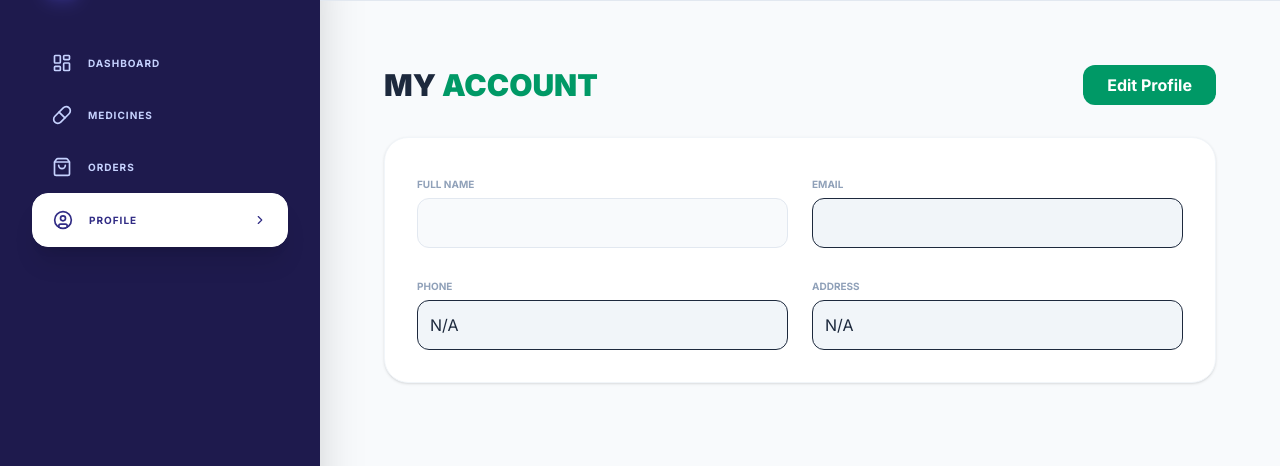
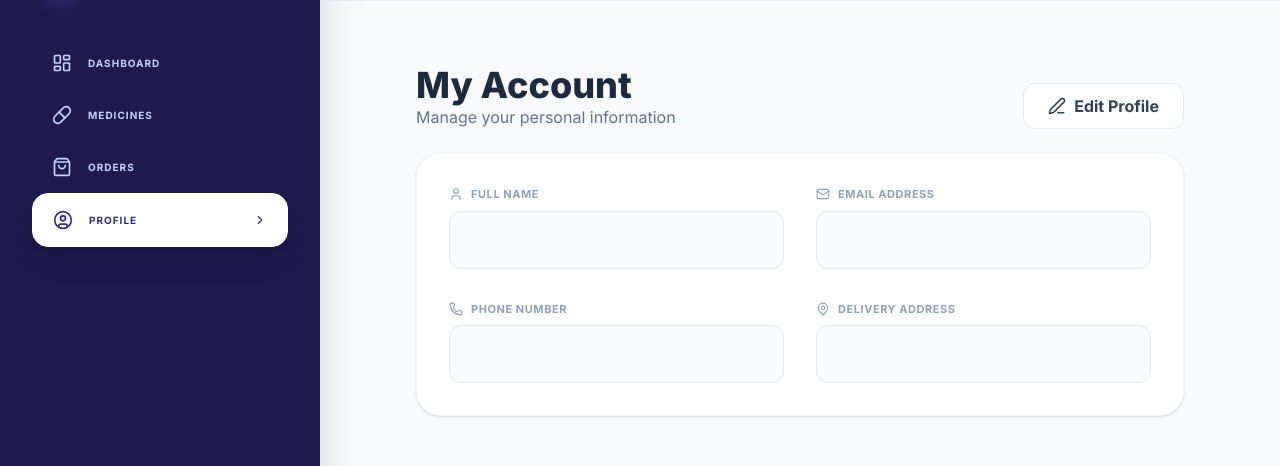
Before and after one commit to alhaz-431/storefrontend, a Next.js app: page /seller/profile in a window 1280 px wide. Shown: the part 160-626 px from the top of the page. Built offline with nearby package versions, Linux system fonts and the light colour scheme; no server answers.

Commit message:
updated profile page

```diff
--- a/src/app/(seller)/seller/profile/page.tsx
+++ b/src/app/(seller)/seller/profile/page.tsx
@@ -1,8 +1,7 @@
 "use client";
 
 import { useState, useEffect } from "react";
-import { motion } from "framer-motion";
-import { User, Mail, Phone, MapPin, Edit3, Save, Loader2 } from "lucide-react";
+import { User, Mail, Phone, MapPin, Loader2, Save, X, Edit3 } from "lucide-react";
 import { toast } from "react-hot-toast";
 
 interface SellerData {
@@ -19,15 +18,10 @@ export default function SellerProfile() {
   const [updating, setUpdating] = useState(false);
 
   const [sellerInfo, setSellerInfo] = useState<SellerData>({
-    name: "",
-    email: "",
-    phone: "",
-    address: "",
-    role: "Seller"
+    name: "", email: "", phone: "", address: "", role: "Seller"
   });
 
   const [tempData, setTempData] = useState<SellerData>({ ...sellerInfo });
-
   const API_BASE = "https://storemedistore.onrender.com/api";
 
   const loadProfileData = async () => {
@@ -38,7 +32,7 @@ export default function SellerProfile() {
         headers: { "Authorization": `Bearer ${token}` }
       });
       const data = await res.json();
-      const user = data.data || data;
+      const user = data.user || data.data || data;
 
       if (user) {
         const fetchedData = {
@@ -58,33 +52,27 @@ export default function SellerProfile() {
     }
   };
 
-  useEffect(() => {
-    loadProfileData();
-  }, []);
+  useEffect(() => { loadProfileData(); }, []);
 
   const handleSave = async () => {
     setUpdating(true);
     const toastId = toast.loading("আপডেট হচ্ছে...");
     try {
       const token = localStorage.getItem("token")?.replace(/['"]+/g, '');
-
-      // যেহেতু ডাটাবেজে আপাতত শুধু 'name' আপডেট করার ফিল্ড আছে
-      const payload = { name: tempData.name };
-
       const res = await fetch(`${API_BASE}/auth/profile`, {
         method: "PATCH",
         headers: {
           "Content-Type": "application/json",
           "Authorization": `Bearer ${token}`
         },
-        body: JSON.stringify(payload)
+        body: JSON.stringify(tempData)
       });
 
       if (!res.ok) throw new Error("আপডেট ব্যর্থ হয়েছে");
 
       setSellerInfo(tempData);
       setIsEditing(false);
-      toast.success("সফলভাবে আপডেট হয়েছে!", { id: toastId });
+      toast.success("প্রোফাইল আপডেট হয়েছে!", { id: toastId });
     } catch (error) {
       toast.error("আপডেট করা সম্ভব হয়নি", { id: toastId });
     } finally {
@@ -100,41 +88,41 @@ export default function SellerProfile() {
 
   return (
     <div className="p-6 min-h-screen bg-slate-50">
-      <div className="max-w-4xl mx-auto">
-        <div className="flex justify-between items-center mb-8">
-          <h1 className="text-3xl font-black">MY <span className="text-emerald-600">ACCOUNT</span></h1>
+      <div className="max-w-3xl mx-auto">
+        <div className="flex justify-between items-end mb-6">
+          <div>
+            <h1 className="text-4xl font-extrabold text-slate-800">My Account</h1>
+            <p className="text-slate-500">Manage your personal information</p>
+          </div>
           <button
             onClick={() => isEditing ? handleSave() : setIsEditing(true)}
-            className="bg-emerald-600 text-white px-6 py-2 rounded-xl font-bold transition hover:bg-emerald-700"
+            className={`flex items-center gap-2 px-6 py-2.5 rounded-xl font-bold transition-all ${isEditing ? "bg-emerald-600 text-white" : "bg-white border border-slate-200 text-slate-700 hover:bg-slate-50"}`}
           >
-            {isEditing ? (updating ? "Saving..." : "Save Changes") : "Edit Profile"}
+            {isEditing ? (updating ? <Loader2 className="animate-spin" size={18}/> : <Save size={18}/>) : <Edit3 size={18}/>}
+            {isEditing ? "Save Changes" : "Edit Profile"}
           </button>
         </div>
 
         <div className="bg-white p-8 rounded-3xl shadow-sm border border-slate-100">
-          <div className="grid md:grid-cols-2 gap-6">
-            <div>
-              <label className="text-[10px] font-bold text-slate-400 uppercase">Full Name</label>
-              <input
-                disabled={!isEditing}
-                className="w-full p-3 mt-1 bg-slate-50 rounded-xl border border-slate-200"
-                value={isEditing ? tempData.name : sellerInfo.name}
-                onChange={e => setTempData({...tempData, name: e.target.value})}
-              />
-            </div>
-            <div>
-              <label className="text-[10px] font-bold text-slate-400 uppercase">Email</label>
-              <input disabled className="w-full p-3 mt-1 bg-slate-100 rounded-xl border" value={sellerInfo.email} />
-            </div>
-            {/* Phone ও Address এর জন্য ডাটাবেজ আপডেট প্রয়োজন */}
-            <div>
-              <label className="text-[10px] font-bold text-slate-400 uppercase">Phone</label>
-              <input disabled className="w-full p-3 mt-1 bg-slate-100 rounded-xl border" value={sellerInfo.phone || "N/A"} />
-            </div>
-            <div>
-              <label className="text-[10px] font-bold text-slate-400 uppercase">Address</label>
-              <input disabled className="w-full p-3 mt-1 bg-slate-100 rounded-xl border" value={sellerInfo.address || "N/A"} />
-            </div>
+          <div className="grid md:grid-cols-2 gap-8">
+            {[
+              { label: "Full Name", key: "name", icon: User },
+              { label: "Email Address", key: "email", icon: Mail, disabled: true },
+              { label: "Phone Number", key: "phone", icon: Phone },
+              { label: "Delivery Address", key: "address", icon: MapPin }
+            ].map((field) => (
+              <div key={field.key}>
+                <label className="text-[11px] font-bold text-slate-400 uppercase tracking-wider mb-2 flex items-center gap-2">
+                  <field.icon size={14} /> {field.label}
+                </label>
+                <input
+                  disabled={!isEditing || field.disabled}
+                  className={`w-full p-4 rounded-xl border ${isEditing && !field.disabled ? "bg-white border-emerald-200 ring-2 ring-emerald-50" : "bg-slate-50 border-slate-200"} transition-all`}
+                  value={isEditing ? (tempData as any)[field.key] : (sellerInfo as any)[field.key]}
+                  onChange={e => setTempData({...tempData, [field.key]: e.target.value})}
+                />
+              </div>
+            ))}
           </div>
         </div>
       </div>
```
